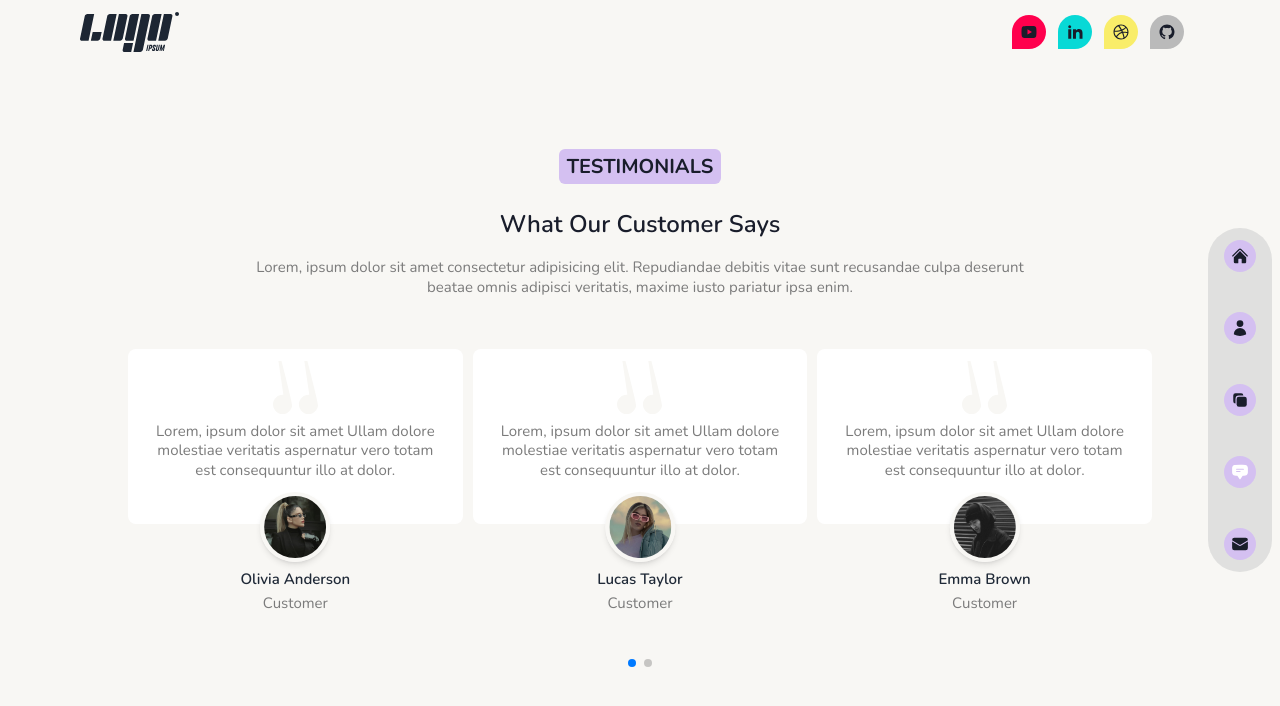
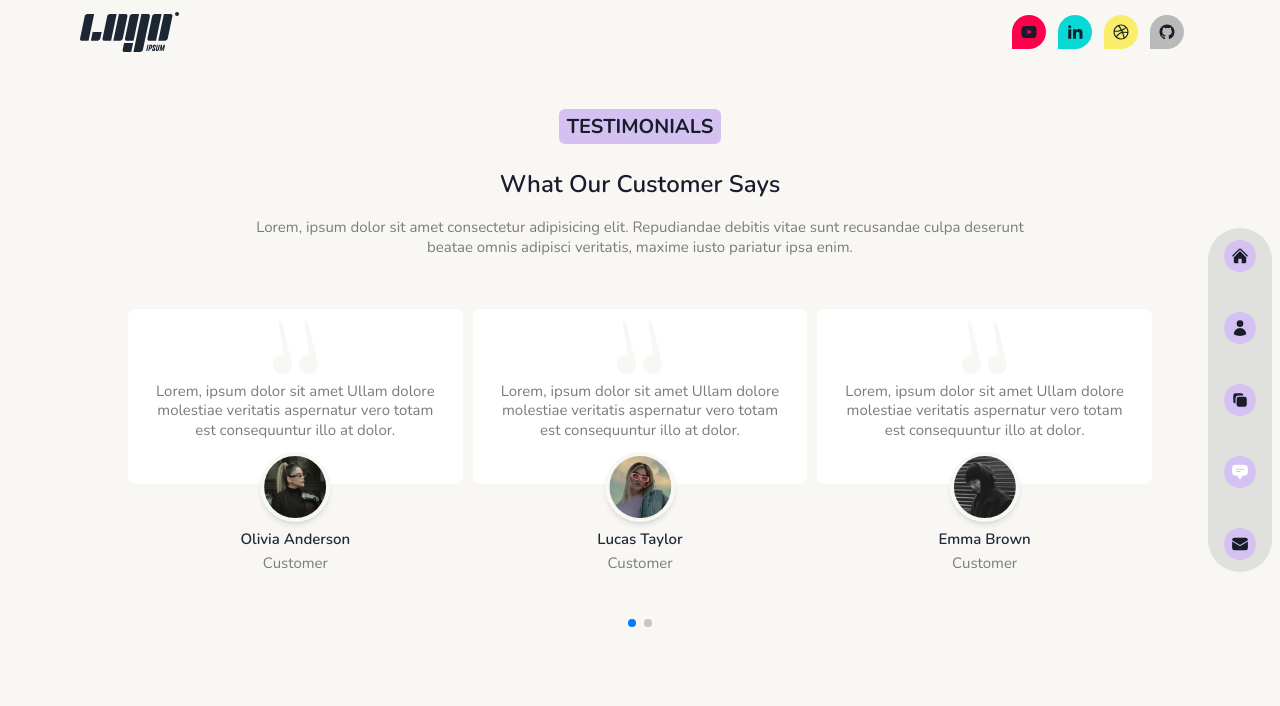
Before and after one commit to Callmerev95/NextJS_Portfolio, a Next.js app: page /testimonials in a window 1280 px wide. Shown: the top 706 px of the page. Built offline with nearby package versions, Linux system fonts and the light colour scheme.

Commit message:
fix layout

```diff
--- a/app/layout.js
+++ b/app/layout.js
@@ -10,8 +10,8 @@ const nunito = Nunito({
 });
 
 export const metadata = {
-  title: "Revangga Portfolio",
-  description: "Revangga Putra Portfolio",
+  title: "Portfolio",
+  description: "Next.Js Portfolio",
 };
 
 export default function RootLayout({ children }) {
--- a/app/testimonials/page.jsx
+++ b/app/testimonials/page.jsx
@@ -12,7 +12,7 @@ import "swiper/css/pagination";
 
 const Testimonials = () => {
   return (
-    <section className="max_pad_container py-12 xl:py-24 h-screen bg-primary text-tertiary">
+    <section className="max_pad_container py-12 lg:py-14 h-screen bg-primary text-tertiary">
       <div className="pt-12">
         {/* title */}
         <div>
```
